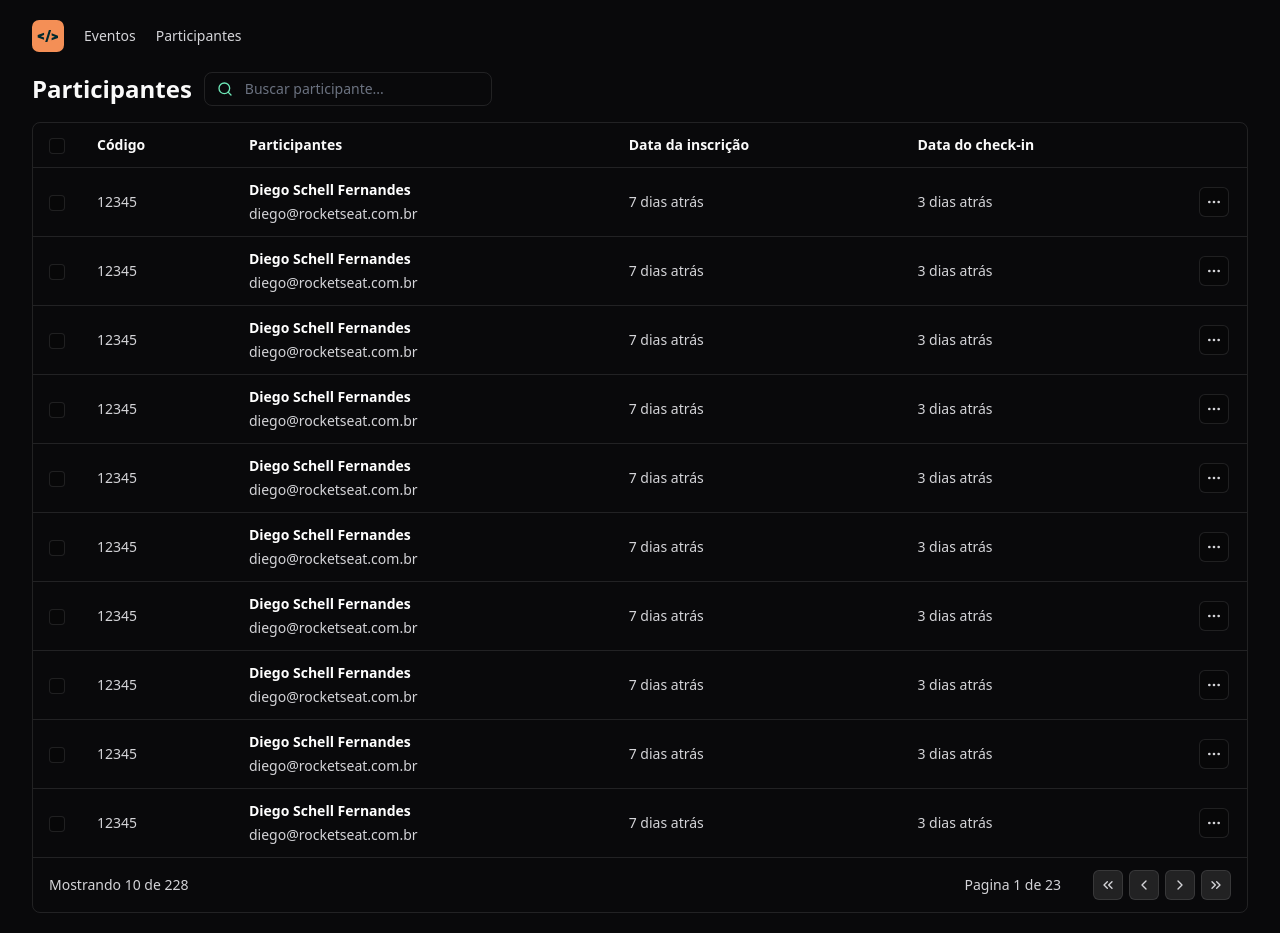
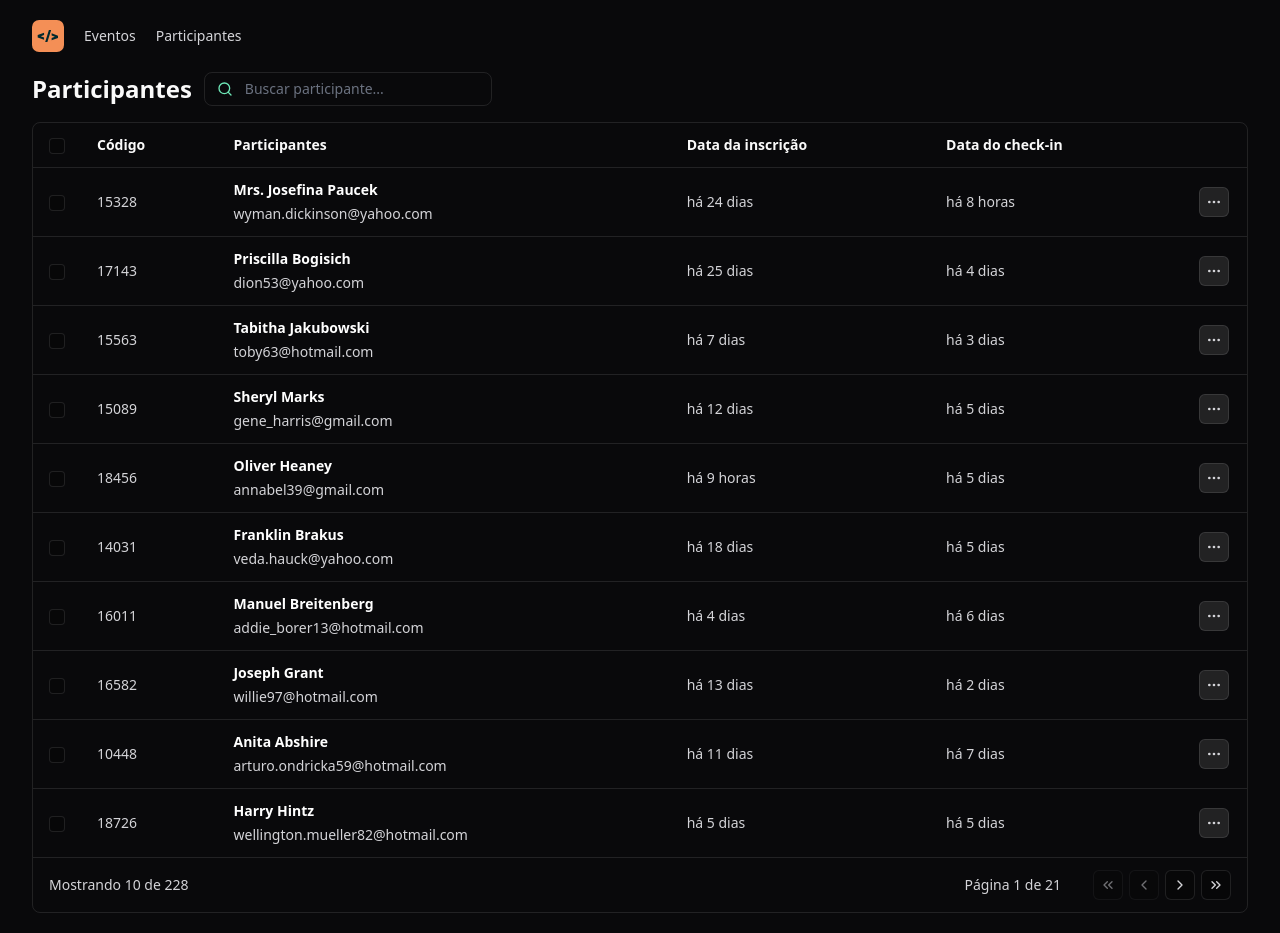
Before and after one commit to FranciscoGontijo/nlw-unite-react, a React (Vite) app: page / in a window 1280 px wide. Built offline with nearby package versions, Linux system fonts and the light colour scheme.

Commit message:
Using react useState to do the pagination, adding functionality to arrow buttons, using new attendees list

```diff
--- a/src/components/attendee-list.tsx
+++ b/src/components/attendee-list.tsx
@@ -1,16 +1,38 @@
 import { Search, MoreHorizontal, ChevronsLeft, ChevronLeft, ChevronRight, ChevronsRight } from "lucide-react";
+import dayjs from "dayjs";
+import relativeTime from "dayjs/plugin/relativeTime";
+import 'dayjs/locale/pt-br';
 import { IconButton } from "./icon-button";
 import { Table } from "./table/table";
 import { TableHeader } from "./table/table-header";
 import { TableCell } from "./table/table-cell";
 import { TableRow } from "./table/table.row";
 import { ChangeEvent, useState } from "react";
+import { attendees } from "../data/attendees";
+
+dayjs.extend(relativeTime);
+dayjs.locale('pt-br');
 
 export const AttendeeList = () => {
     const [searchInputValue, setSearchInputValue] = useState('');
+    const [page, setPage] = useState(1);
 
     const onSearchInputChange = (event: ChangeEvent<HTMLInputElement>) => {
         setSearchInputValue(event.target.value);
+    };
+
+    const returnPage = () => {
+        if (page > 1) {
+            setPage(currentPage => currentPage - 1)
+        }
+        return
+    };
+
+    const nextPage = () => {
+        if (page < attendees.length / 10) {
+            setPage(currentPage => currentPage + 1)
+        }
+        return
     };
 
     return (
@@ -36,21 +58,21 @@ export const AttendeeList = () => {
                     </TableRow>
                 </thead>
                 <tbody>
-                    {Array.from({ length: 10 }).map((_, index) => {
+                    {attendees.slice((page - 1) * 10, page * 10).map((attendee) => {
                         return (
-                            <TableRow key={index} className="hover:bg-white/5">
+                            <TableRow key={attendee.id} className="hover:bg-white/5">
                                 <TableCell>
                                     <input type="checkbox" className="size-4 bg-black/20 rounded border border-white/10" />
                                 </TableCell>
-                                <TableCell>12345</TableCell>
+                                <TableCell>{attendee.id}</TableCell>
                                 <TableCell>
                                     <div className="flex flex-col gap-1">
-                                        <span className="font-semibold text-white">Diego Schell Fernandes</span>
-                                        <span>diego@rocketseat.com.br</span>
+                                        <span className="font-semibold text-white">{attendee.name}</span>
+                                        <span>{attendee.email}</span>
                                     </div>
                                 </TableCell>
-                                <TableCell>7 dias atrás</TableCell>
-                                <TableCell>3 dias atrás</TableCell>
+                                <TableCell>{dayjs(attendee.createdAt).fromNow()}</TableCell>
+                                <TableCell>{dayjs(attendee.checkInAt).fromNow()}</TableCell>
                                 <TableCell>
                                     <IconButton transparent>
                                         <MoreHorizontal className="size-4" />
@@ -65,18 +87,18 @@ export const AttendeeList = () => {
                         <TableCell colSpan={3}>Mostrando 10 de 228</TableCell>
                         <TableCell className="text-right" colSpan={3}>
                             <div className="inline-flex items-center gap-8">
-                                <span>Pagina 1 de 23</span>
+                                <span>Página {page} de {Math.ceil(attendees.length / 10)}</span>
                                 <div className="flex gap-1.5">
-                                    <IconButton>
+                                    <IconButton onClick={() => setPage(1)} disabled={page === 1}>
                                         <ChevronsLeft className="size-4" />
                                     </IconButton>
-                                    <IconButton>
+                                    <IconButton onClick={returnPage} disabled={page === 1}>
                                         <ChevronLeft className="size-4" />
                                     </IconButton>
-                                    <IconButton>
+                                    <IconButton onClick={nextPage} disabled={page === Math.ceil(attendees.length / 10)}>
                                         <ChevronRight className="size-4" />
                                     </IconButton>
-                                    <IconButton>
+                                    <IconButton onClick={() => setPage(Math.ceil(attendees.length / 10))} disabled={page === Math.ceil(attendees.length / 10)}>
                                         <ChevronsRight className="size-4" />
                                     </IconButton>
                                 </div>
--- a/src/components/icon-button.tsx
+++ b/src/components/icon-button.tsx
@@ -1,4 +1,5 @@
 import { ComponentProps } from "react"
+import { twMerge } from "tailwind-merge";
 
 interface IconButtonProps extends ComponentProps<'button'> {
     transparent?: boolean;
@@ -7,10 +8,15 @@ interface IconButtonProps extends ComponentProps<'button'> {
 const chevronIconStyle = "bg-white/10 border border-white/10 rounded-md p-1.5";
 const moreHorizontalStyle = "bg-black/20 border border-white/10 rounded-md p-1.5";
 
-export const IconButton = ({transparent, ...props}: IconButtonProps) => {
+export const IconButton = ({ transparent, ...props }: IconButtonProps) => {
     return (
         <button
-        {...props}
-        className={transparent ? moreHorizontalStyle : chevronIconStyle} children={props.children} />
+            {...props}
+            className={twMerge(
+                'border border-white/10 rounded-md p-1.5',
+                transparent ? 'bg-white/10' : 'bg-black/20',
+                props.disabled && 'opacity-50'
+            )
+            } children={props.children} />
     )
 };
```
